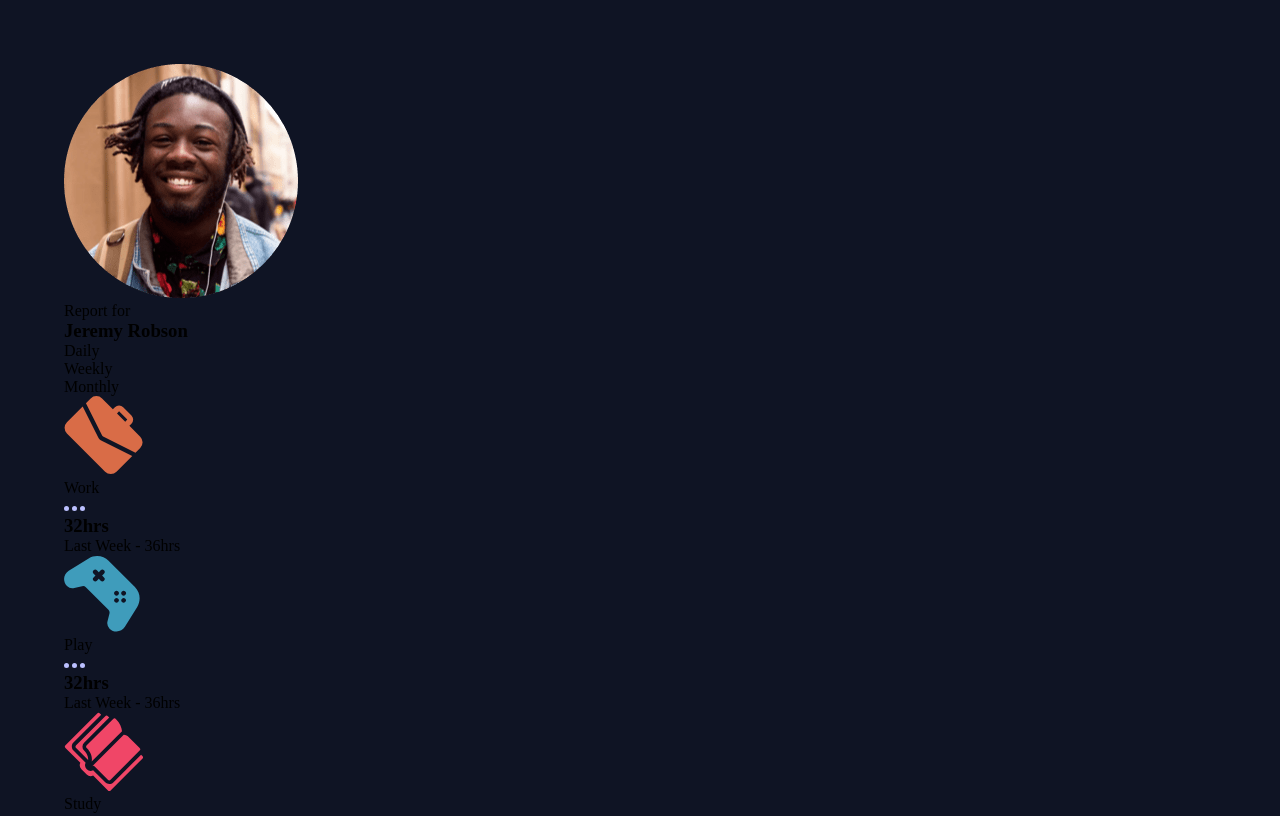
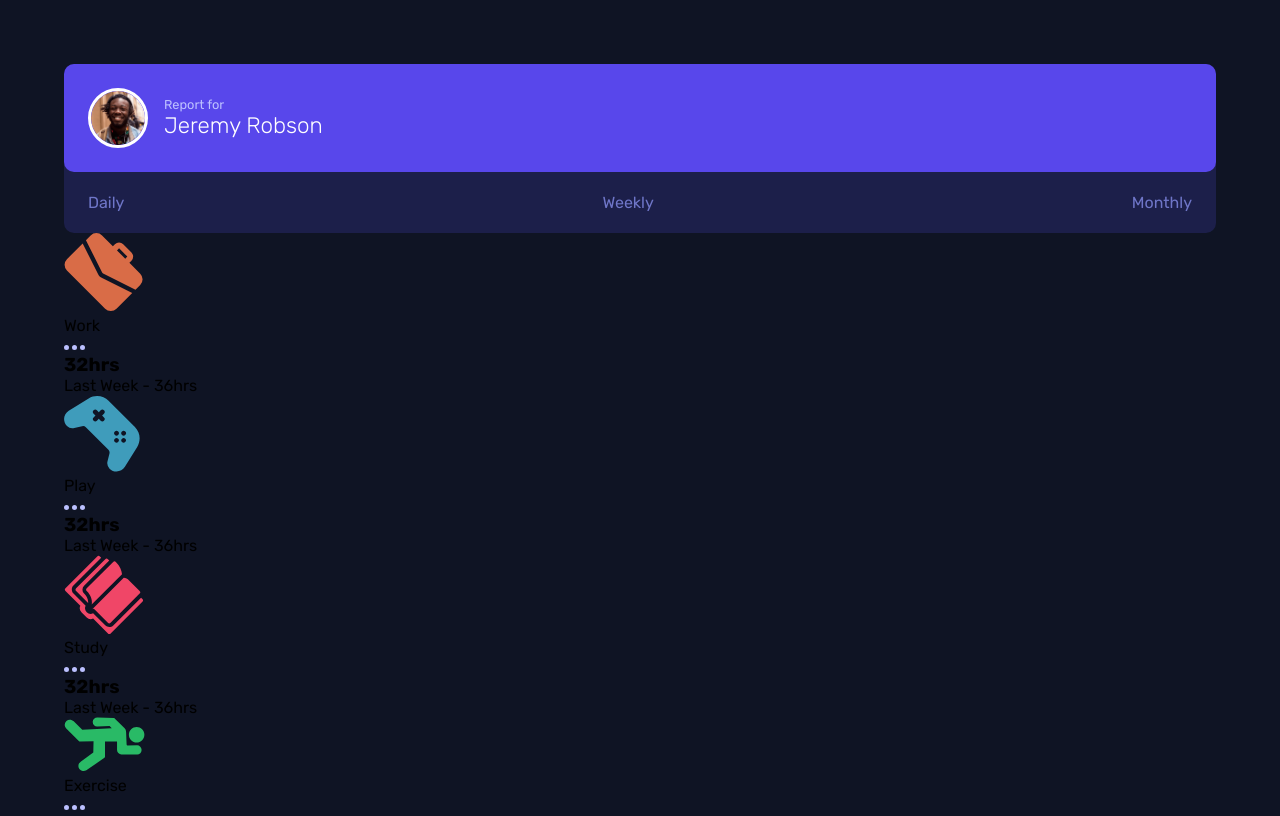
Before and after one commit to joacomenda/time-tracking-dashboard-main, a plain HTML site: page index.html in a window 1280 px wide. Shown: the top 816 px of the page. Drawn offline with Linux system fonts and the light colour scheme.

Commit message:
user card css finished and fixed html to use grid

```diff
--- a/index.html
+++ b/index.html
@@ -16,9 +16,9 @@
 <body>
 
   <main class="main-container">
-    <div class="user-menu">
+    <article class="user-menu">
       <div class="user-information">
-        <img src="images/image-jeremy.png" alt="user image">
+        <img src="images/image-jeremy.png" alt="user image" class="user-image">
 
         <div class="user-name-container">
           <p>Report for</p>
@@ -31,9 +31,7 @@
         <p>Weekly</p>
         <p>Monthly</p>
       </div>
-    </div>
-
-    <div class="report-information-container">
+    </article>
 
     <article class="report-card">
       <img src="images/icon-work.svg" alt="suitcase">
@@ -119,7 +117,6 @@
       </div>
     </article>
 
-    </div>
   </main>
 
 </body>
--- a/styles/index.css
+++ b/styles/index.css
@@ -20,6 +20,7 @@
 :root
 {
     /*PRIMARY*/
+    --Blue: hsl(246, 80%, 60%);
     --Light-red: hsl(15, 100%, 70%);
     --Soft-blue: hsl(195, 74%, 62%);
     --Light-red: hsl(348, 100%, 68%);
@@ -40,14 +41,107 @@
 ***************************************************************
 */
 
+/*
+***************************************************************
+                            LAYOUT
+***************************************************************
+*/
+
 body
 {
     background-color: var(--Very-dark-blue);
+    font-family: Rubik, sans-serif;
 }
 
 .main-container
 {
-    overflow: auto;
+    overflow: scroll;
     width: 90%;
     margin: 4em auto;
+    display: grid;
+    grid-template-areas:
+    "user"
+    "work"
+    "play"
+    "study"
+    "exercise"
+    "social"
+    "self-care";
 }
+
+/*
+***************************************************************
+                        USER PANEL LAYOUT
+***************************************************************
+*/
+
+.user-menu
+{
+    background-color: var(--Dark-blue);
+    border-radius: 10px;
+}
+
+.user-information
+{
+    background-color: var(--Blue);
+    border-radius: 10px;
+    padding: 1.5em;
+
+    display: flex;
+    align-items: center;
+}
+
+.user-image
+{
+    width: 60px;
+    border: 3px solid white;
+    border-radius: 50%;
+    margin-right: 1em;
+}
+
+.user-name-container p
+{
+    color: var(--Pale-Blue);
+    font-size: 0.8rem;
+}
+
+.user-name-container h3
+{
+    font-weight: 300;
+    color: white;
+    font-size: 1.4rem;
+}
+
+.user-menu-options
+{
+    padding: 1.3em 1.5em;
+
+    display: flex;
+    justify-content: space-between;
+    align-items: center;
+    color: var(--Desaturated-blue);
+}
+
+.user-menu-options p
+{
+    cursor: pointer;
+}
+
+.user-menu-options p:hover
+{
+    color: var(--Pale-Blue);
+}
+
+/*When you click between daily, Weekly or Monthly, it adds this class to the option selected and removes ir from the previous option*/
+.option-selected
+{
+    color: white;
+}
+
+
+
+/*
+***************************************************************
+                        CARDS RESUME LAYOUT
+***************************************************************
+*/
```
Lines whose indentation alone changed are shown as unchanged.
